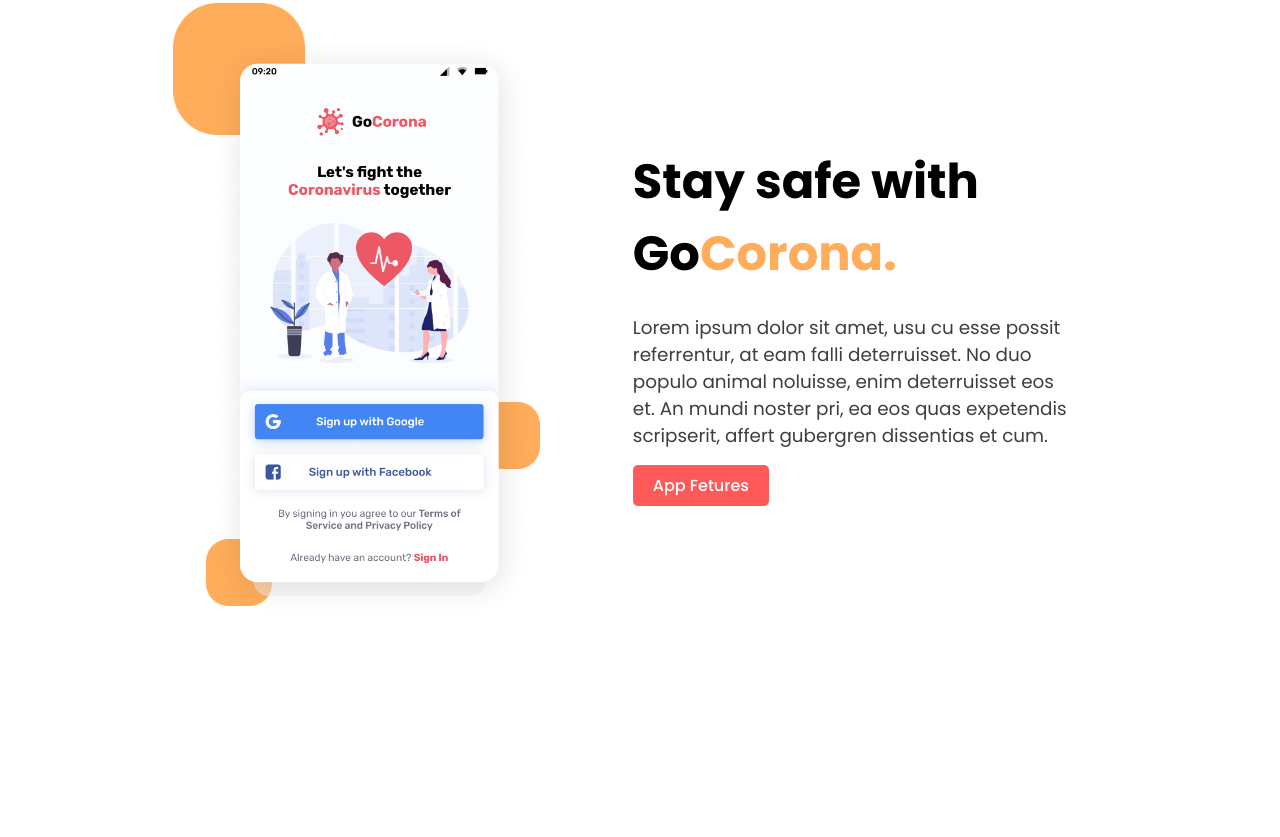
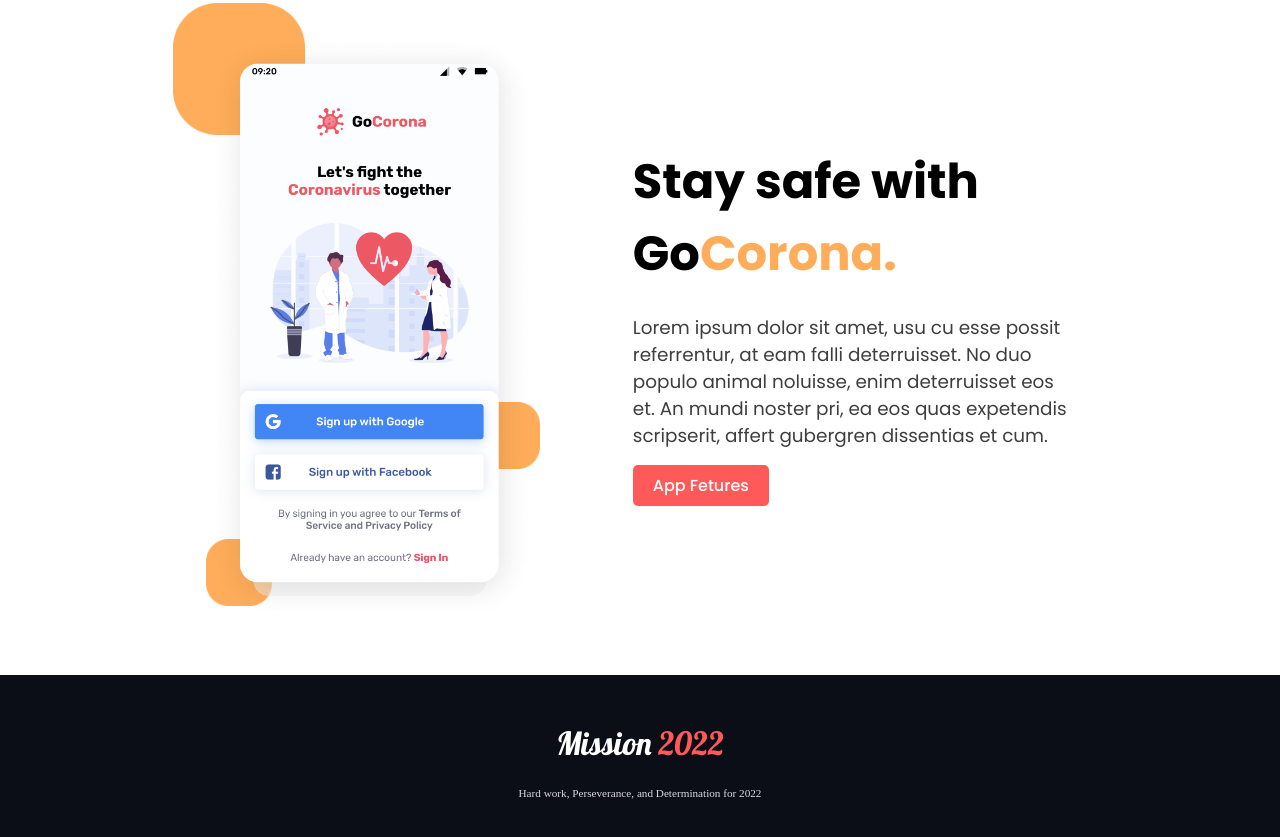
Before and after one commit to tawhidislam22/mission, a plain HTML site: page index.html in a window 1280 px wide. Shown: the part 2109-2946 px from the top of the page. Before the commit the page ends 2784 px from the top, so only its background shows below. Drawn offline with Linux system fonts and the light colour scheme.

Commit message:
footer section done

```diff
--- a/index.html
+++ b/index.html
@@ -109,7 +109,8 @@
 
     </main>
     <footer>
-
+        <h1>Mission <span style="color: rgb(255, 89, 89);">2022</span></h1>
+        <h6>Hard work, Perseverance, and Determination for 2022</h6>
     </footer>
 </body>
 </html>
--- a/styles/style.css
+++ b/styles/style.css
@@ -1,5 +1,6 @@
 @import url('https://fonts.googleapis.com/css2?family=Inter:ital,opsz,wght@0,14..32,100..900;1,14..32,100..900&family=Mulish:ital,wght@0,200..1000;1,200..1000&family=Yeseva+One&display=swap');
 @import url('https://fonts.googleapis.com/css2?family=Inter:ital,opsz,wght@0,14..32,100..900;1,14..32,100..900&family=Mulish:ital,wght@0,200..1000;1,200..1000&family=Poppins:ital,wght@0,100;0,200;0,300;0,400;0,500;0,600;0,700;0,800;0,900;1,100;1,200;1,300;1,400;1,500;1,600;1,700;1,800;1,900&family=Yeseva+One&display=swap');
+@import url('https://fonts.googleapis.com/css2?family=Inter:ital,opsz,wght@0,14..32,100..900;1,14..32,100..900&family=Lobster&family=Mulish:ital,wght@0,200..1000;1,200..1000&family=Poppins:ital,wght@0,100;0,200;0,300;0,400;0,500;0,600;0,700;0,800;0,900;1,100;1,200;1,300;1,400;1,500;1,600;1,700;1,800;1,900&family=Yeseva+One&display=swap');
 /* shared style start here */
 *{
     padding: 0;
@@ -235,3 +236,24 @@
 }
 
 /* build section ends here */
+/* footer section starts here */
+    footer{
+        margin-top: 2rem;
+        text-align: center;
+        padding: 3rem;
+        background-color:  rgb(11, 13, 23);;
+    }
+    footer h1{
+        color: rgb(255, 255, 255);
+        font-family: Lobster;
+        font-size: 2rem;
+        font-weight: 400;
+        margin-bottom: 1.5rem;
+    }
+    footer h6{
+        color: rgb(217, 219, 225);
+        font-family: Manrope;
+        font-size: .7rem;
+        font-weight: 400;
+    }
+/* footer section ends here */
```
